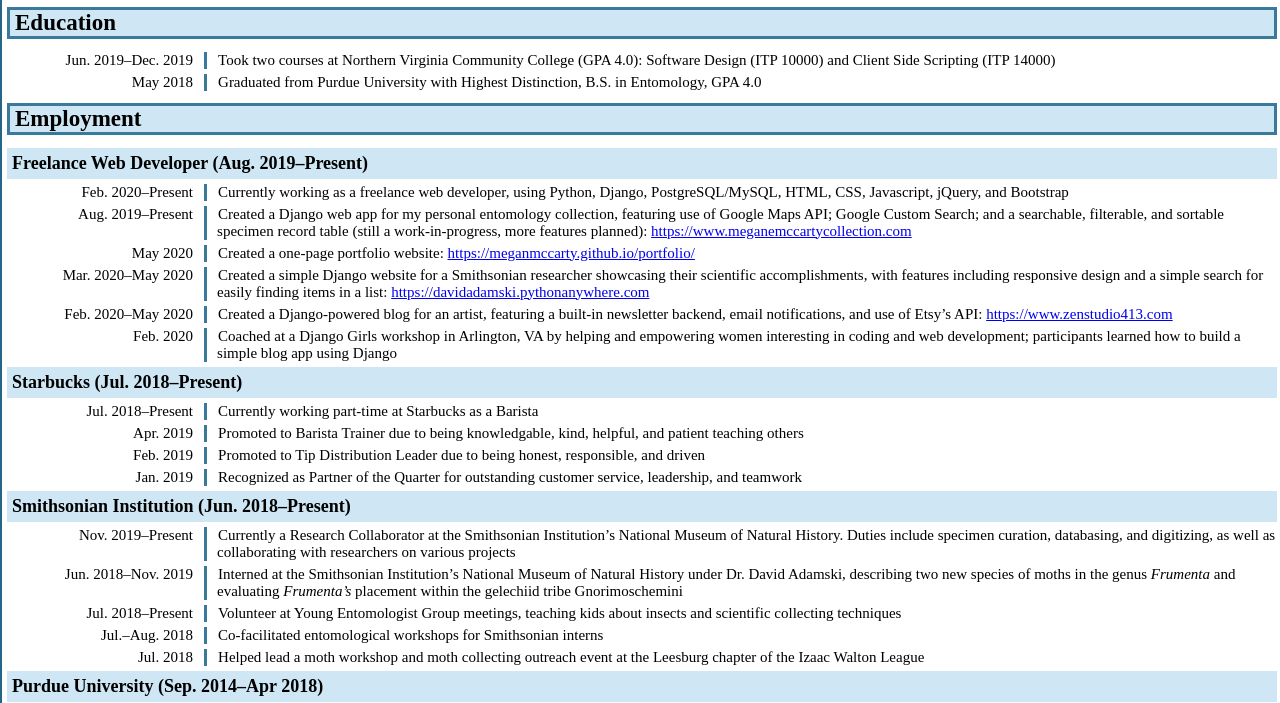
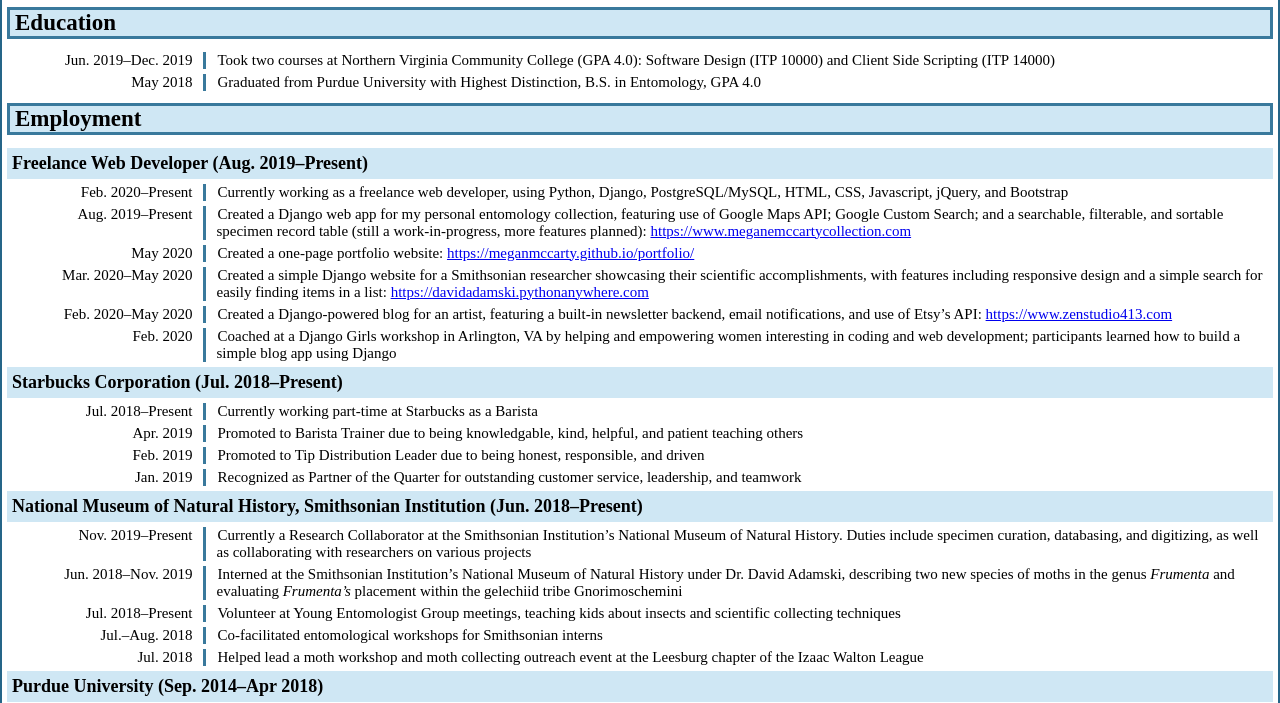
Before and after one commit to Meganmccarty/resume, a plain HTML site: page index.html in a window 1280 px wide. Shown: the part 83-786 px from the top of the page. Drawn offline with Linux system fonts and the light colour scheme.

Commit message:
Minor formatting and content changes

```diff
--- a/index.html
+++ b/index.html
@@ -4,7 +4,7 @@
             body {
                 border: 2px solid rgb(37, 101, 136);
                 padding-bottom: 5px;
-                width: 100%;
+                width: 99.7%;
                 margin: 3px auto;
             }
             .header {
@@ -214,7 +214,7 @@
                     </span>
                 </div>
             </div>
-            <h3 class="subheading">Starbucks (Jul. 2018–Present)</h3>
+            <h3 class="subheading">Starbucks Corporation (Jul. 2018–Present)</h3>
             <div class="item-box">
                 <div class="date">
                     <span>Jul. 2018–Present</span>
@@ -258,7 +258,7 @@
                     </span>
                 </div>
             </div>
-            <h3 class="subheading">Smithsonian Institution (Jun. 2018–Present)</h3>
+            <h3 class="subheading">National Museum of Natural History, Smithsonian Institution (Jun. 2018–Present)</h3>
             <div class="item-box">
                 <div class="date">
                     <span>Nov. 2019–Present</span>
```
